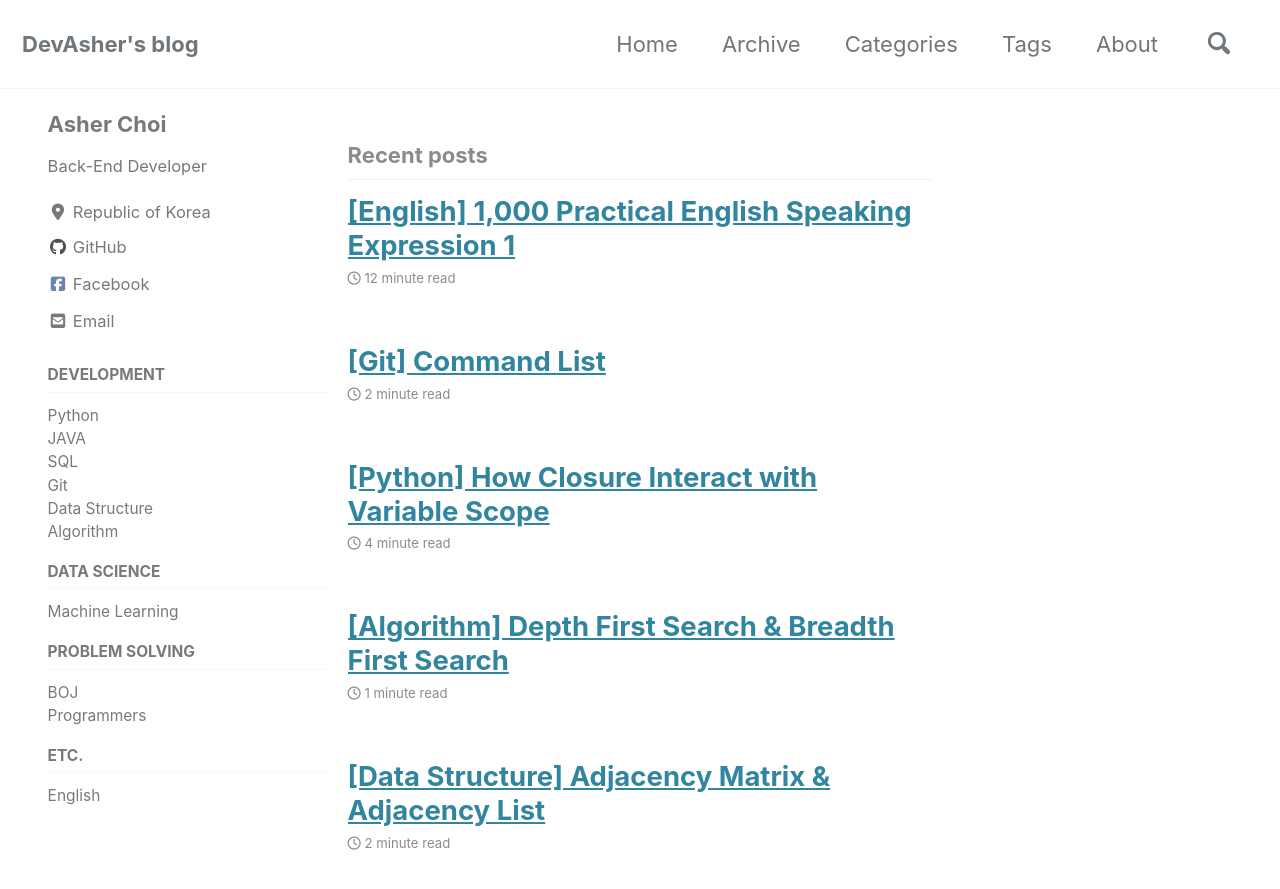
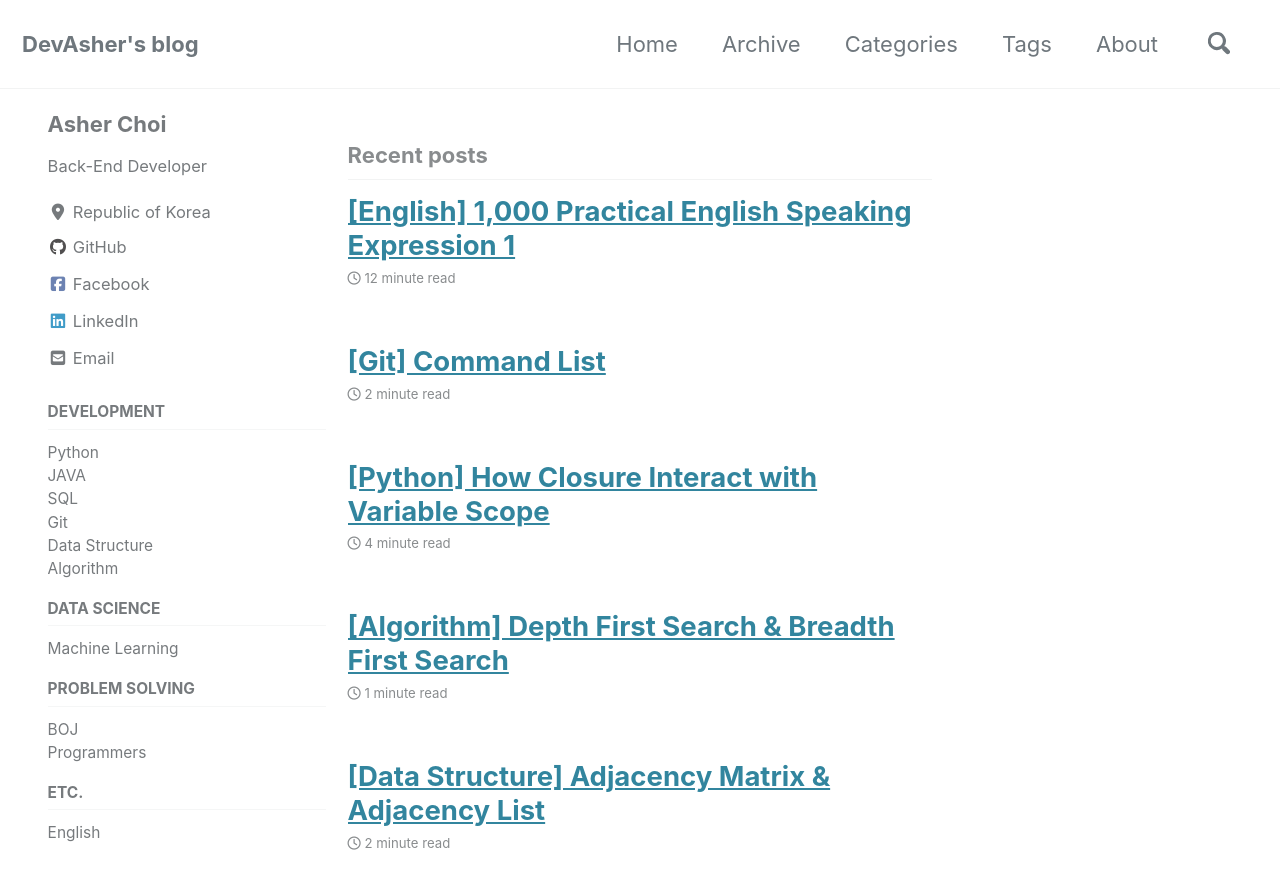
Before and after one commit to asherchoi/asherchoi.github.io, a Jekyll site: the page built from index.html, in a window 1280 px wide and 900 px high. Shown: the top 889 px of the window. Built offline with Jekyll 4.4.1, drawn with Linux system fonts in a browser that asks for light colours; cached includes are drawn as plain includes; nearby versions of some CDN libraries; the list of posts is cut into pages by our own code.

Commit message:
Add LinkedIn links at front page

```diff
--- a/_config.yml
+++ b/_config.yml
@@ -119,6 +119,9 @@ author:
     - label: "Facebook"
       icon: "fab fa-fw fa-facebook-square"
       url: "https://www.facebook.com/devasherchoi"
+    - label: "LinkedIn"
+      icon: "fab fa-fw fa-linkedin"
+      url: "https://www.linkedin.com/in/devasher/"
 
 
 
```
